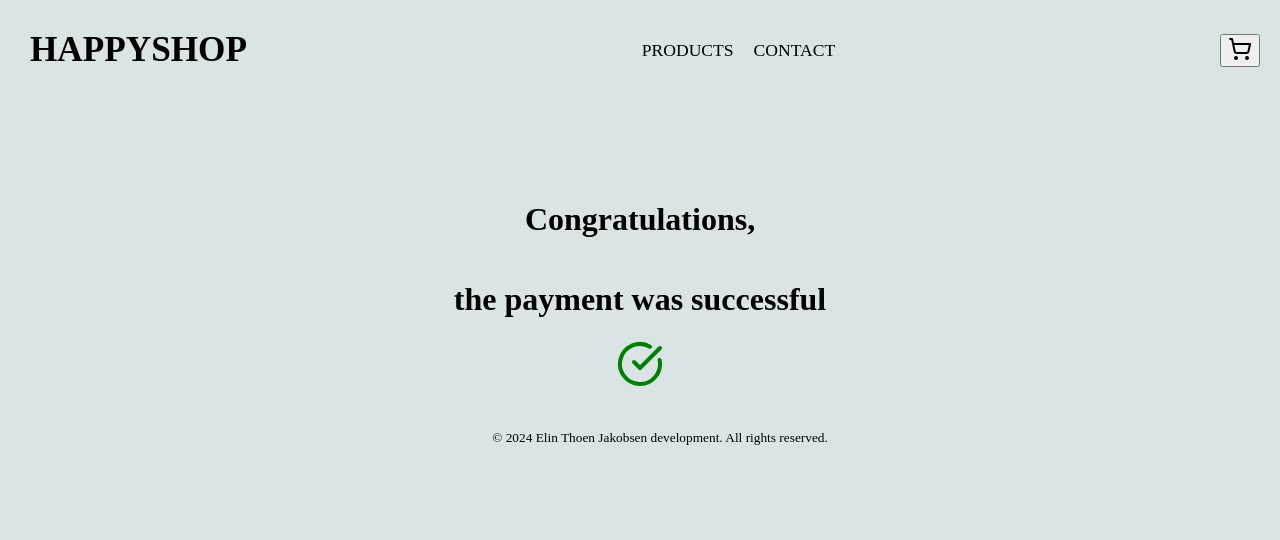
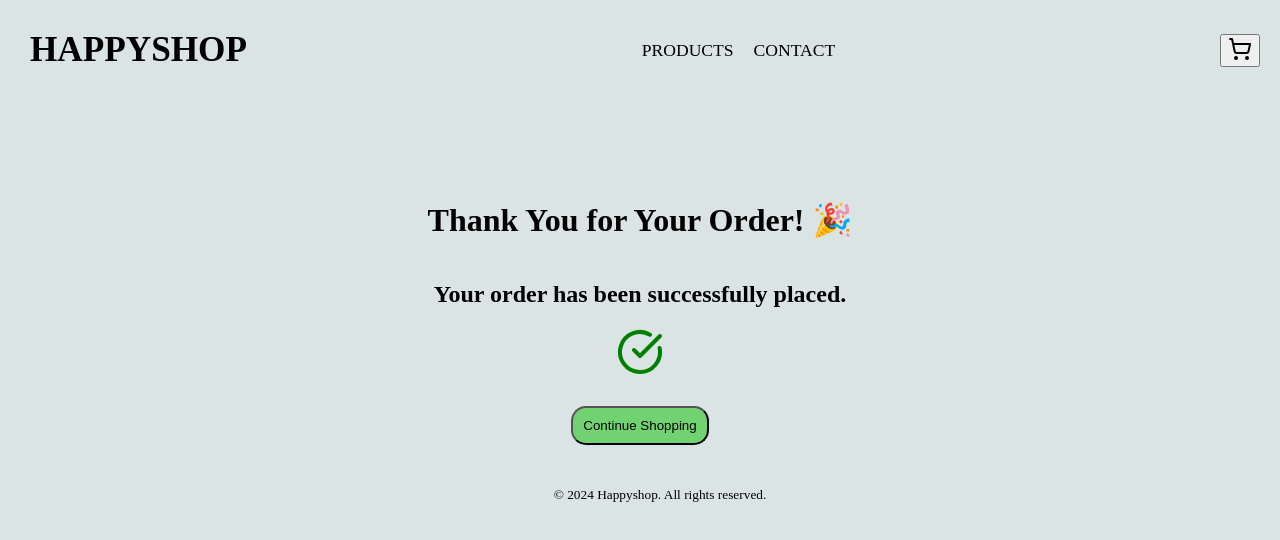
Before and after one commit to elinkrull/cr-ca-js-framework, a React (Create React App) app: page /checkout-success in a window 1280 px wide. Shown: the top 540 px of the page. Built offline with nearby package versions, Linux system fonts and the light colour scheme.

Commit message:
adds continue shopping button and clear cart when checkout button is being clicked

```diff
--- a/src/components/CartContext.js
+++ b/src/components/CartContext.js
@@ -7,11 +7,16 @@ export function CartProvider({ children }) {
 
   // Function to add items to the cart
   function addToCart(product) {
-    setCart((prevCart) => [...prevCart, product]); // Adds product to cart array
+    // Adds product to cart array
+    setCart((prevCart) => [...prevCart, product]);
+  }
+
+  function clearCart() {
+    setCart([]);
   }
 
   return (
-    <CartContext.Provider value={{ cart, addToCart }}>
+    <CartContext.Provider value={{ cart, addToCart, clearCart }}>
       {children}
     </CartContext.Provider>
   );
--- a/src/components/CartProductCard.js
+++ b/src/components/CartProductCard.js
@@ -1,7 +1,7 @@
 import { useCart } from "../components/CartContext";
 
 export default function CartProductCard() {
-  const { cart } = useCart(); // Henter cart fra context
+  const { cart } = useCart();
 
   return (
     <>
--- a/src/components/CheckoutButton.js
+++ b/src/components/CheckoutButton.js
@@ -1,12 +1,17 @@
 import { useNavigate } from "react-router-dom";
+import { useCart } from "../components/CartContext";
 
 export default function CheckoutButton() {
   const navigate = useNavigate();
+  const { clearCart } = useCart();
 
   return (
     <button
       className="checkout-button"
-      onClick={() => navigate("/checkout-success")}>
+      onClick={() => {
+        clearCart();
+        navigate("/checkout-success");
+      }}>
       Confirm order
     </button>
   );
--- /dev/null
+++ b/src/components/ContinueShoppingButton.js
@@ -0,0 +1,11 @@
+import { useNavigate } from "react-router-dom";
+
+export default function ContinueShoppingButton() {
+  const navigate = useNavigate();
+
+  return (
+    <button className="continue-shopping-button" onClick={() => navigate("/")}>
+      Continue Shopping
+    </button>
+  );
+}
--- a/src/components/Footer.js
+++ b/src/components/Footer.js
@@ -1,9 +1,7 @@
 export default function Footer() {
   return (
     <footer className="footer">
-      <small>
-        © 2024 Elin Thoen Jakobsen development. All rights reserved.
-      </small>
+      <small>© 2024 Happyshop. All rights reserved.</small>
     </footer>
   );
 }
--- a/src/index.css
+++ b/src/index.css
@@ -135,13 +135,13 @@ body {
 .info-container > p {
   margin-block: 3px;
   font-size: 12px;
-    color: #2B283A;
+  color: #2b283a;
 }
 
 .info-container > button {
   margin-block: 3px;
   font-size: 12px;
-    color: #2B283A;
+  color: #2b283a;
 }
 
 /* Cart page */
@@ -154,7 +154,7 @@ body {
 
 .cart-list {
   list-style: none;
-	display:inline-block;
+  display: inline-block;
   margin-bottom: 20px;
 }
 
@@ -176,23 +176,30 @@ body {
   border-radius: 8px;
 }
 
-.checkout-button{
+.checkout-button,
+.continue-shopping-button {
   padding: 10px;
   border-radius: 15px;
-	background-color:  rgb(113, 210, 113);
+  background-color: rgb(113, 210, 113);
 }
 
-.checkout-button:hover {
+.checkout-button:hover,
+.continue-shopping-button:hover {
   background-color: rgb(172, 247, 172);
 }
 
 /* Checkout success */
 
-.checkoutsuccess, .cart-page-component {
+.checkoutsuccess,
+.cart-page-component {
   display: flex;
   flex-direction: column;
   align-items: center;
   margin-top: 80px;
+}
+
+.continue-shopping-button {
+  margin-top: 30px;
 }
 
 /* Contact Page */
@@ -212,7 +219,8 @@ form {
   box-shadow: 0 4px 10px rgba(0, 0, 0, 0.1);
 }
 
-  input, textarea {
+input,
+textarea {
   width: 90%;
   padding: 10px;
   margin: 10px 0;
--- a/src/pages/CheckoutSuccessPage.js
+++ b/src/pages/CheckoutSuccessPage.js
@@ -1,15 +1,17 @@
 import { CheckCircle } from "lucide-react";
 import Header from "../components/Header";
 import Footer from "../components/Footer";
+import ContinueShoppingButton from "../components/ContinueShoppingButton";
 
 export default function CheckoutSuccess() {
   return (
     <main>
       <Header />
       <div className="checkoutsuccess">
-        <h1>Congratulations, </h1>
-        <h1>the payment was successful</h1>
+        <h1>Thank You for Your Order! 🎉 </h1>
+        <h2>Your order has been successfully placed.</h2>
         <CheckCircle color="green" size={48} className="success-icon" />
+        <ContinueShoppingButton />
       </div>
       <Footer />
     </main>
```
Lines whose indentation alone changed are shown as unchanged.
